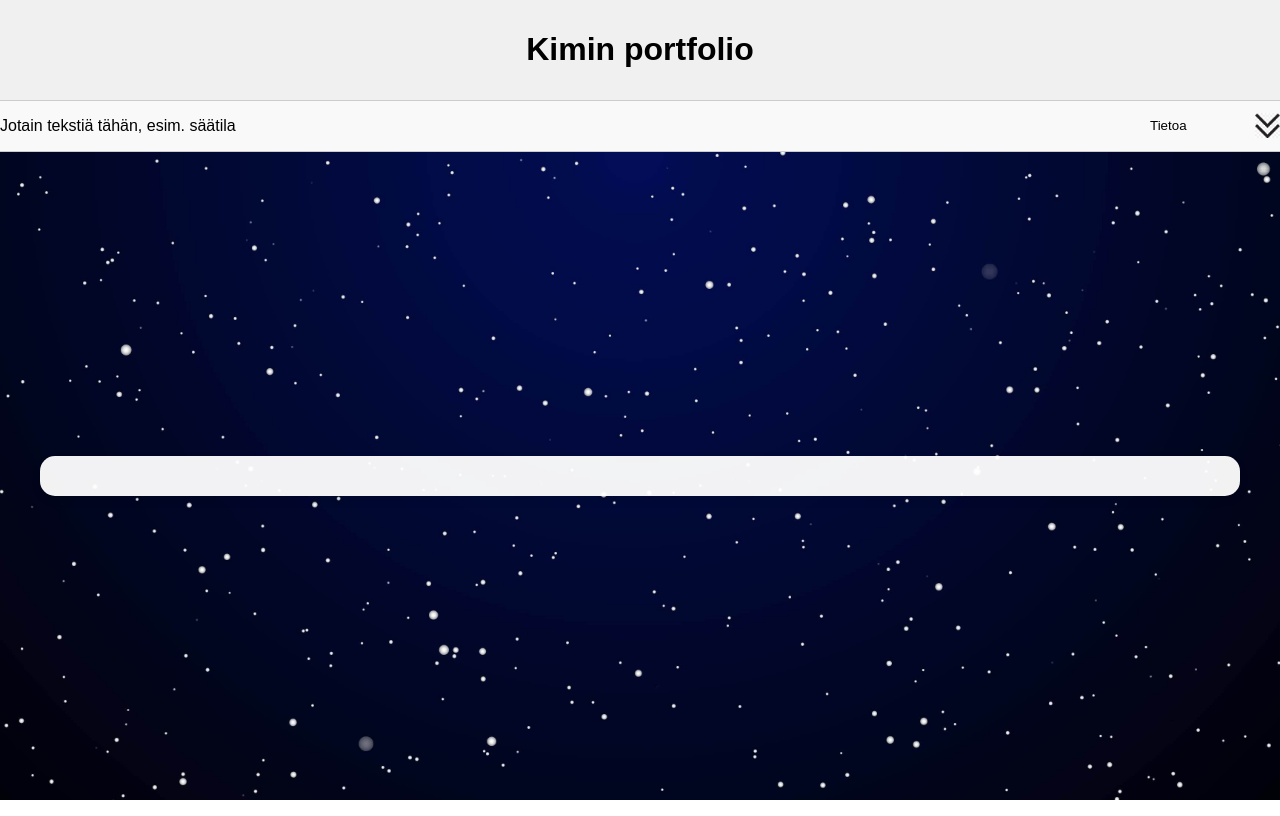
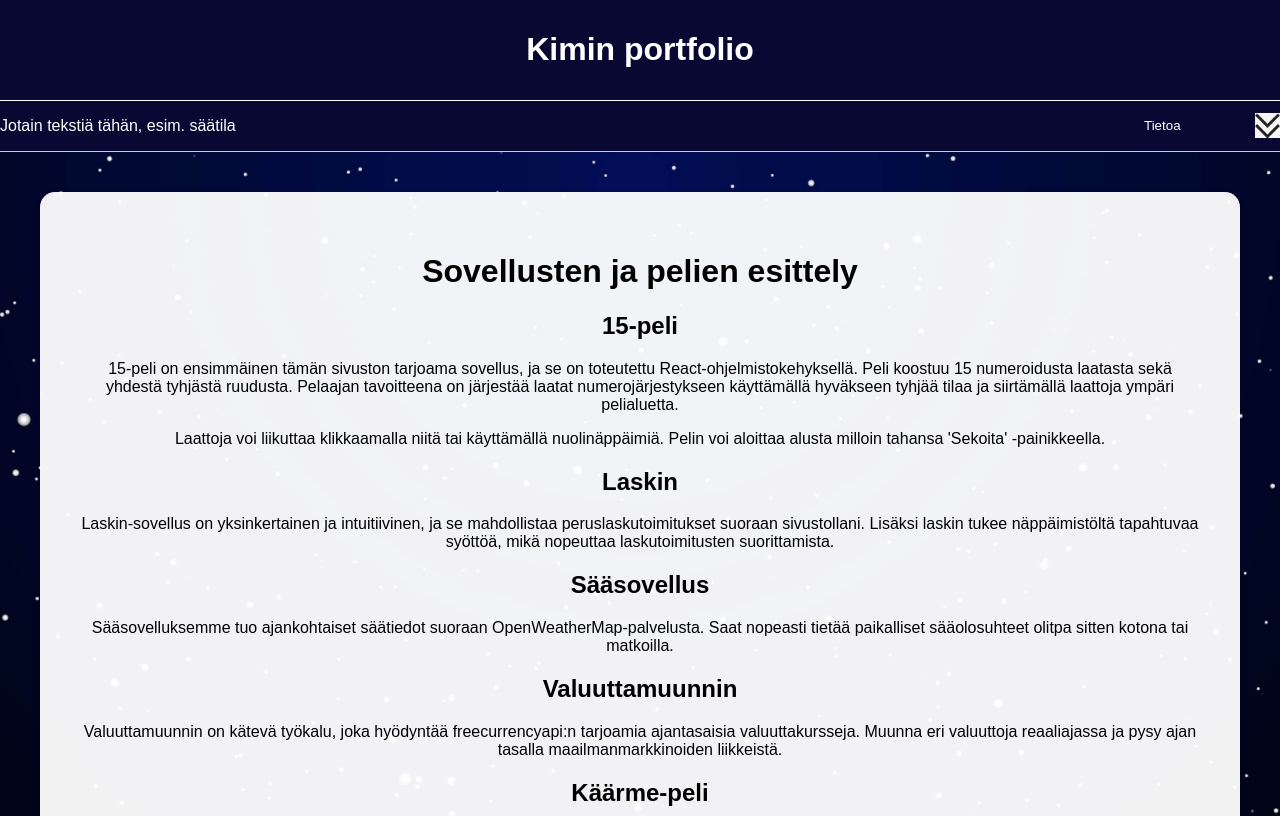
Before and after one commit to KimLof/omat-sivut, a React (Create React App) app: page /sovellustentiedot in a window 1280 px wide. Shown: the top 816 px of the page. Built offline with nearby package versions, Linux system fonts and the light colour scheme.

Commit message:
Muokattu tekstejä

```diff
--- /dev/null
+++ b/src/applications/SovellustenTiedot.js
@@ -0,0 +1,46 @@
+import React, { useState, useEffect, useRef } from 'react';
+
+function SovellusTiedot() {
+    return (
+        <div className="main-content">
+            <div>
+                <h1>Sovellusten ja pelien esittely</h1>
+
+                <h2>15-peli</h2>
+                <p>15-peli on ensimmäinen tämän sivuston tarjoama sovellus,
+                    ja se on toteutettu React-ohjelmistokehyksellä.
+                    Peli koostuu 15 numeroidusta laatasta sekä yhdestä tyhjästä ruudusta.
+                    Pelaajan tavoitteena on järjestää laatat numerojärjestykseen käyttämällä hyväkseen tyhjää tilaa ja
+                    siirtämällä laattoja ympäri pelialuetta.</p>
+                <p>Laattoja voi liikuttaa klikkaamalla niitä tai käyttämällä nuolinäppäimiä.
+                    Pelin voi aloittaa alusta milloin tahansa 'Sekoita' -painikkeella.</p>
+
+                <h2>Laskin</h2>
+                <p>Laskin-sovellus on yksinkertainen ja intuitiivinen,
+                    ja se mahdollistaa peruslaskutoimitukset suoraan sivustollani.
+                    Lisäksi laskin tukee näppäimistöltä tapahtuvaa syöttöä,
+                    mikä nopeuttaa laskutoimitusten suorittamista.</p>
+
+                <h2>Sääsovellus</h2>
+                <p>Sääsovelluksemme tuo ajankohtaiset säätiedot suoraan OpenWeatherMap-palvelusta.
+                    Saat nopeasti tietää paikalliset sääolosuhteet olitpa sitten kotona tai matkoilla.</p>
+
+                <h2>Valuuttamuunnin</h2>
+                <p>Valuuttamuunnin on kätevä työkalu,
+                    joka hyödyntää freecurrencyapi:n tarjoamia ajantasaisia valuuttakursseja.
+                    Muunna eri valuuttoja reaaliajassa ja pysy ajan tasalla maailmanmarkkinoiden liikkeistä.</p>
+
+                <h2>Käärme-peli</h2>
+                <p>Käärme-peli on klassinen selainpeli,
+                    jossa ohjaat käärmettä kasvattaaksesi sen pituutta syömällä omenoita ja
+                    välttämällä törmäyksiä seinään tai käärmeen omaan häntään.
+                    Pelin grafiikka on toteutettu canvas-elementillä.
+                    Peliä voi ohjata joko nuolinäppäimillä tai WASD-näppäimillä.</p>
+            </div>
+        </div>
+
+
+    );
+}
+
+export default SovellusTiedot;
--- a/src/applications/Tietoa.js
+++ b/src/applications/Tietoa.js
@@ -3,19 +3,17 @@ import React, { useState, useEffect, useRef } from 'react';
 function Tietoa() {
     return (
         <div className="main-content">
-            <div>
-                <h1>Tietoa minusta ja sivusta</h1>
-                <h2>Minä</h2>
-                <p>Olen Kim, 23-vuotias tietojenkäsittelyn opiskelija ja opiskelen Savonia ammattikorkekoulussa.</p>
-                <p>Olen opiskellut tietojenkäsittelyä 3 vuotta ja valmistun 2024 keväällä/syksyllä riippuen opinnäytetyöstä.</p>
-                <h2>Tämä sivu</h2>
-                <p>Sivu on tehty täysin projekti mielessä</p>
-                <p>Tämä sivu on tehty Reactilla ja ulkoasu on toteutettu CSS:llä. Sivun koodi on saatavilla <a href="https://github.com/KimLof/omat-sivut" target="_blank" rel="noopener noreferrer">GitHubissa.</a></p>
-                <p>Sivu pyörii omistamallani Raspberry pi pientietokoneella</p>
-                <p>Sivun oikealla yläkulmassa on dropdown valikko mistä näet eri sovelluksia mitä olen tehnyt. Sovelluksia
-                    lisään ajanmyötä lisää.</p>
-            </div>
-        </div>
+    <div>
+        <h1>Minusta ja sivustostani</h1>
+        <h2>Kuka olen?</h2>
+        <p>Olen Kim, 23-vuotias tietojenkäsittelyn opiskelija Savonia-ammattikorkeakoulusta. Olen suorittanut kolme vuotta opintojani ja aikatauluni mukaan valmistunen vuonna 2024 kevään tai syksyn aikana, opinnäytetyöni edistymisestä riippuen.</p>
+        <h2>Sivustosta</h2>
+        <p>Tämä sivusto on luotu projektinäytteenä että harjoitusalueena uusille taidoille, joita opin matkan varrella. Se on rakennettu käyttäen Reactia ja sivuston ulkoasu on suunniteltu CSS:llä.</p>
+        <p>Voit tutustua koodiini <a href="https://github.com/KimLof/omat-sivut" target="_blank" rel="noopener noreferrer">GitHubissa</a>. Se tarjoaa katsauksen projektini etenemiseen ja antaa esimerkin koodaustaidoistani.</p>
+        <p>Sivun yläkulmassa olevasta pudotusvalikosta löydät valikoiman sovelluksia ja pelejä, joiden parissa olen työskennellyt. Pyrin lisäämään uusia projekteja säännöllisesti, jotta voit seurata kehitystäni ja oppimistani.</p>
+    </div>
+</div>
+
 
     );
 }
--- a/src/components/DropdownMenu.js
+++ b/src/components/DropdownMenu.js
@@ -11,6 +11,7 @@ function DropdownMenu() {
   return (
     <select onChange={handleDropdownChange} className="dropdown">
       <option value="/">Tietoa</option>
+      <option value="/sovellustentiedot">Sovellusten tiedot</option>
       <option value="/15-peli">15-peli</option>
       <option value="/laskin">Laskin</option>
       <option value="/saasovellus">Sääsovellus</option>
--- a/src/routes/GameRoutes.js
+++ b/src/routes/GameRoutes.js
@@ -6,12 +6,14 @@ import CurrencyConverter from '../applications/Valuuttamuunnin';
 import Calculator from '../applications/Laskin';
 import SnakeGame from '../games/Matopeli';
 import Tietoa from '../applications/Tietoa';
+import SovellusTiedot from '../applications/SovellustenTiedot';
 
 function GameRoutes() {
     return (
         <div className="content-box">
             <Routes>
                 <Route path="/" element={<Tietoa />} />
+                <Route path="/sovellustentiedot" element={<SovellusTiedot />} />
                 <Route path="/15-peli" element={<FifteenGame />} />
                 <Route path="/laskin" element={<Calculator />} />
                 <Route path="/saasovellus" element={<Weather />} />
--- a/src/styles/App.css
+++ b/src/styles/App.css
@@ -2,33 +2,35 @@
 .App {
     display: flex;
     flex-direction: column;
-    height: 100vh;
+    min-height: 100vh;
     font-family: Arial, sans-serif;
     background-image: url('../images/Tausta.jpg');
     /* Aseta sivun taustakuva */
     background-size: cover;
     background-position: center;
+    background-repeat: no-repeat; /* Ensure the image does not repeat */
+    background-attachment: fixed; /* Scroll along with the page */
 }
 
 /* Yläreunan header-tyyli */
 .header {
-    background-color: #f0f0f0;
-    /* Harmaa taustaväri */
+    background-color: #090833;
+    /* New dark blue background color */
+    color: #ffffff;
+    /* White text color */
+    font: Arial, sans-serif;
     padding: 10px 0;
-    /* Pienentää pystysuuntaista paddingia */
     text-align: center;
-    border-bottom: 1px solid #ccc;
-    /* Vaalea raja alapuolella */
+    border-bottom: 1px solid #ffffff;
+    /* Light border for contrast */
     display: flex;
     justify-content: center;
-    /* Keskittää sisällön */
     align-items: center;
-
 }
 
 /* Alapalkki sää- ja muiden tietojen näyttämiseen */
 .subheader {
-    background-color: #f9f9f9;
+    background-color: #090833;
     /* Vaaleampi harmaa taustaväri */
     padding: 0;
     /* Poistaa pystysuuntaisen paddingin */
@@ -40,36 +42,44 @@
     align-items: center;
     height: 50px;
     /* Asettaa korkeuden */
+    color: #ffffff;
 
 }
 
 /* Dropdown-valikon tyyli */
 .dropdown {
-    height: 100%; /* Asettaa korkeuden koko subheaderin korkeudeksi */
-    /* width: 100%; Poista tämä sääntö, jos et halua dropdownin olevan täysleveä */
+    color: #ffffff;
+    height: 100%;
+    /* Asettaa korkeuden koko subheaderin korkeudeksi */
     margin: 0;
     border: none;
     -webkit-appearance: none;
     -moz-appearance: none;
     appearance: none;
     background-color: transparent;
-    padding: 0 10px; /* Vähentää paddingia */
+    padding: 0 10px;
+    /* Vähentää paddingia */
     box-sizing: border-box;
-  }
+}
 
 /* Dropdown-valikon nuoli */
 .subheader select {
-    background: url('../images/dropdownarrot.jpg') no-repeat right; /* Asettaa alasvetovalikon nuolen */
-    background-size: 25px 25px; /* Asettaa kuvakkeen koon */
-    padding-right: 30px; /* Asettaa oikean paddingin, jotta teksti ei mene kuvakkeen päälle */
-  }
+    background: url('../images/dropdownarrot.jpg') no-repeat right;
+    /* Asettaa alasvetovalikon nuolen */
+    background-size: 25px 25px;
+    /* Asettaa kuvakkeen koon */
+    padding-right: 30px;
+    /* Asettaa oikean paddingin, jotta teksti ei mene kuvakkeen päälle */
+    background-color: #090833;
+}
 
 /* Asettaa subheaderin sisällön keskelle ja dropdown-valikon oikeaan reunaan */
 .subheader {
     display: flex;
     justify-content: space-between;
     /* Asettaa sisällön ja dropdown-valikon eri päihin */
-    align-items: stretch; /* Asettaa lasten korkeuden täyttämään vanhemman korkeuden */
+    align-items: stretch;
+    /* Asettaa lasten korkeuden täyttämään vanhemman korkeuden */
 
     /* Keskittää elementit pystysuunnassa */
 
```
Also changed, not shown: 1 other file (tests, documents, lock files or other folders).
